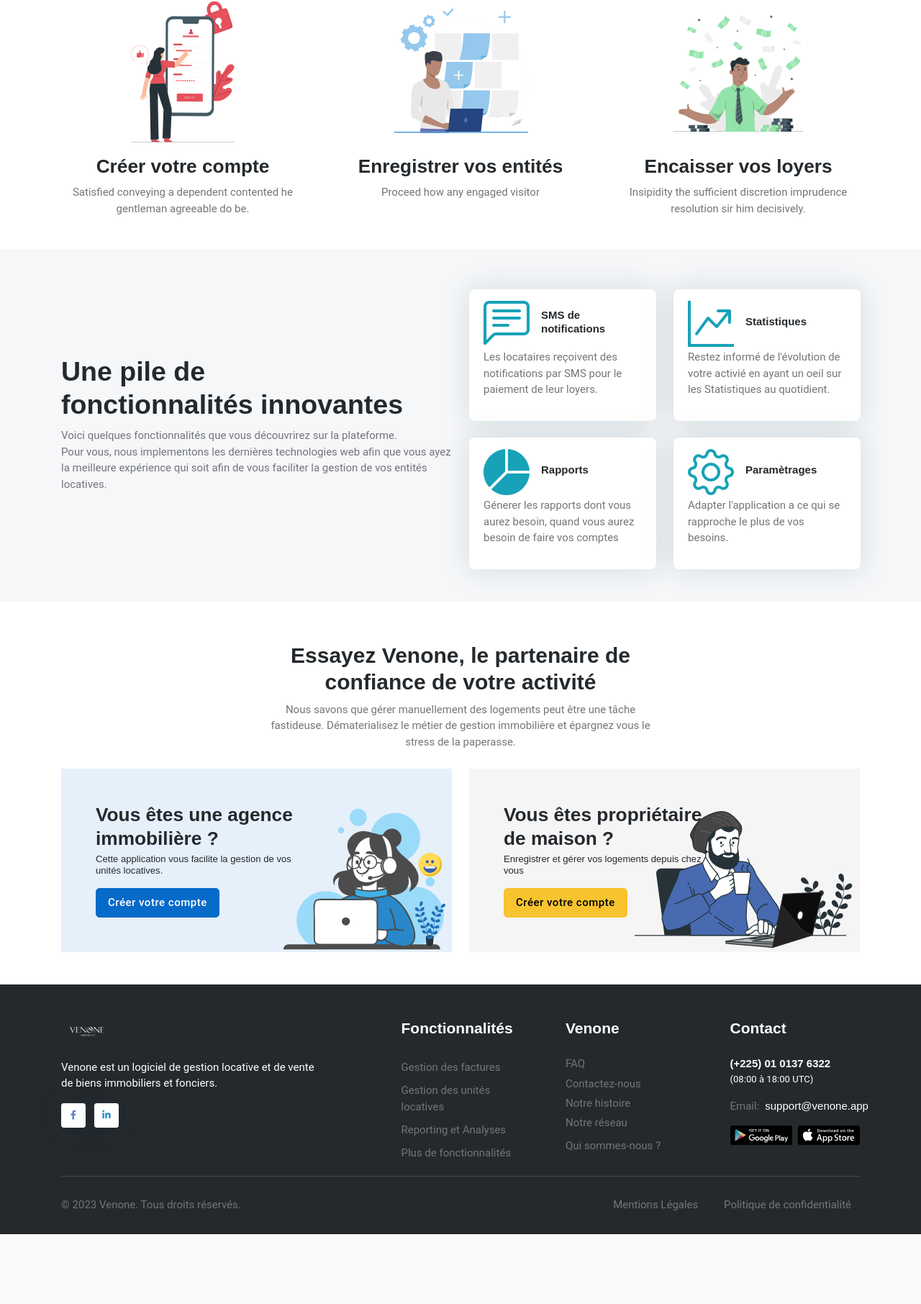
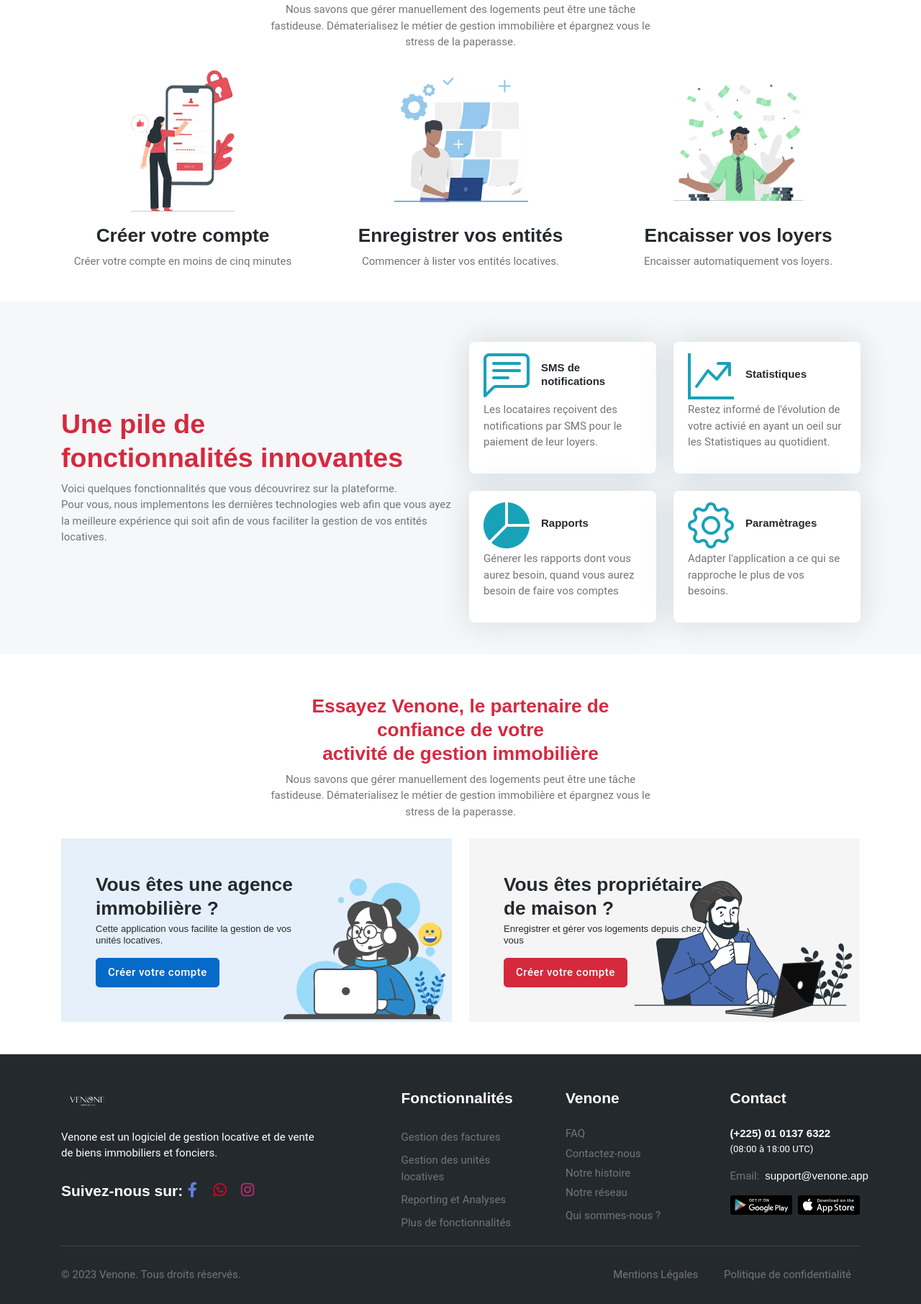
Before and after one commit to flavien-hugs/vne-shocase-web, a Flask app: page / in a window 1280 px wide. Shown: the part 873-2685 px from the top of the page at 72% size. Before the commit the page ends 2588 px from the top, so only its background shows below. Run offline with Flask 3, Linux system fonts and the light colour scheme; some libraries are stand-ins or nearby versions.

Commit message:
Improve template application

```diff
--- a/app/templates/includes/paths/_footer.html
+++ b/app/templates/includes/paths/_footer.html
@@ -9,18 +9,27 @@
                 <p class="my-3 text-white">
                 {{ config.SITE_NAME }} est un logiciel de gestion locative et de vente de biens immobiliers et fonciers.</p>
 
-                <ul class="list-inline mb-0 mt-3">
+                <div class="d-sm-flex align-items-center mt-2 mt-sm-4">
+                    <h5 class="mb-0 text-white">Suivez-nous sur: </h5>
+
                     <li class="list-inline-item">
-                        <a class="btn btn-white btn-sm shadow px-2 text-facebook" href="#">
+                        <a class="fs-5 me-1 text-facebook" href="#">
                             <i class="fab fa-fw fa-facebook-f"></i>
                         </a>
                     </li>
+
                     <li class="list-inline-item">
-                        <a class="btn btn-white btn-sm shadow px-2 text-linkedin" href="#">
-                            <i class="fab fa-fw fa-linkedin-in"></i>
+                        <a class="fs-5 me-1 text-pinterest" href="#">
+                            <i class="fab fa-fw fa-whatsapp"></i>
                         </a>
                     </li>
-                </ul>
+
+                    <li class="list-inline-item">
+                        <a class="fs-5 me-1 text-instagram" href="#">
+                            <i class="fab fa-fw  fa-instagram"></i>
+                        </a>
+                    </li>
+                </div>
             </div>
 
             <div class="col-md-6 col-lg-7">
@@ -38,8 +47,8 @@
                     <div class="col-4 col-sm-4">
                         <h5 class="mb-2 mb-2 mb-md-4 text-white">{{ config.SITE_NAME }}</h5>
                         <ul class="nav flex-column">
-                            <li class="nav-item"><a class="nav-link pt-0" href="#">FAQ</a></li>
-                            <li class="nav-item"><a class="nav-link pt-0" href="#">Contactez-nous</a></li>
+                            <li class="nav-item"><a class="nav-link pt-0" href="/faq/">FAQ</a></li>
+                            <li class="nav-item"><a class="nav-link pt-0" href="{{ url_for('main.contact_page')}}">Contactez-nous</a></li>
                             <li class="nav-item"><a class="nav-link pt-0" href="#">Notre histoire</a></li>
                             <li class="nav-item"><a class="nav-link pt-0" href="#">Notre réseau</a></li>
                             <li class="nav-item"><a class="nav-link" href="#">Qui sommes-nous ?</a></li>
@@ -83,7 +92,7 @@
                                 </a>
                             </li>
                             <li class="list-inline-item">
-                                <a class="nav-link" href="#">
+                                <a class="nav-link" href="/cgu/">
                                     Politique de confidentialité
                                 </a>
                             </li>
--- a/app/templates/includes/paths/_navbar.html
+++ b/app/templates/includes/paths/_navbar.html
@@ -1,4 +1,4 @@
-<header class="navbar-light navbar-transparent navbar-sticky header-static">
+<header class="navbar-light navbar-sticky">
     <nav class="navbar navbar-expand-xl">
         <div class="container">
             <a class="navbar-brand me-0" href="/">
--- /dev/null
+++ b/app/templates/includes/paths/_signup.html
@@ -0,0 +1,37 @@
+<div class="row g-4">
+    <div class="col-lg-6 position-relative overflow-hidden">
+        <div class="bg-primary bg-opacity-10 rounded-0 p-5 h-100">
+            <div class="position-absolute bottom-0 end-0 me-3">
+                <img loading="lazy" src="{{ url_for('static', filename='img/element/15.svg') }}" class="h-100px h-sm-200px" alt="inscription-agence-immobiliere"></div>
+            <div class="row">
+                <div class="col-sm-8 position-relative">
+                    <h4 class="mb-1">Vous êtes une agence immobilière ?</h4>
+                    <p class="mb-3 h5 fw-light small">
+                        Cette application vous facilite la gestion de vos unités locatives.
+                    </p>
+                    <a href="#!" class="btn btn-primary mb-0">
+                        Créer votre compte
+                    </a>
+                </div>
+            </div>
+        </div>
+    </div>
+
+    <div class="col-lg-6 position-relative overflow-hidden">
+        <div class="bg-secondary rounded-0 bg-opacity-10 p-5 h-100">
+            <div class="position-absolute bottom-0 end-0 me-3">
+                <img loading="lazy" src="{{ url_for('static', filename='img/element/08.svg') }}" class="h-100px h-sm-200px" alt="inscription-proprietaire-maison"></div>
+            <div class="row">
+                <div class="col-sm-8 position-relative">
+                    <h4 class="mb-1">Vous êtes propriétaire de maison ?</h4>
+                    <p class="mb-3 h5 fw-light small">
+                        Enregistrer et gérer vos logements depuis chez vous
+                    </p>
+                    <a href="#!" class="btn btn-danger mb-0">
+                        Créer votre compte
+                    </a>
+                </div>
+            </div>
+        </div>
+    </div>
+</div>
--- a/app/templates/index.html
+++ b/app/templates/index.html
@@ -49,7 +49,7 @@
 	    <div class="container">
 	        <div class="row mb-4">
 	            <div class="col-sm-10 col-xl-6 text-center mx-auto">
-	                <h1 class="h3">Vous pouvez devenir une étoile filante avec notre aide</h1>
+	                <h1 class="fs-3 text-danger">Vous pouvez devenir <br> une étoile filante avec notre aide</h1>
 	                <p class="mb-0">
 	                    Nous savons que gérer manuellement des logements peut être une tâche fastideuse.
 	                    Dématerialisez le métier de gestion immobilière et épargnez vous le stress de la paperasse.
@@ -61,19 +61,21 @@
 	            <div class="col-md-4 text-center">
 	                <img loading="lazy" src="{{ url_for('static', filename='img/element/create-account.svg') }}"  class="h-200px" alt="create-account">
 	                <h4 class="mt-3">Créer votre compte</h4>
-	                <p class="text-truncate-2 mb-0">Satisfied conveying a dependent contented he gentleman agreeable do be.</p>
+	                <p class="text-truncate-2 mb-0">Créer votre compte en moins de cinq minutes</p>
 	            </div>
 
 	            <div class="col-md-4 text-center">
 	                <img loading="lazy" src="{{ url_for('static', filename='img/element/add-course.svg') }}" class="h-200px" alt="">
 	                <h4 class="mt-3">Enregistrer vos entités</h4>
-	                <p class="text-truncate-2 mb-0">Proceed how any engaged visitor</p>
+	                <p class="text-truncate-2 mb-0">Commencer à lister vos entités locatives.</p>
 	            </div>
 
 	            <div class="col-md-4 text-center">
 	                <img loading="lazy" src="{{ url_for('static', filename='img/element/earn-money.svg') }}" class="h-200px" alt="earn-money">
 	                <h4 class="mt-3">Encaisser vos loyers</h4>
-	                <p class="text-truncate-2 mb-0">Insipidity the sufficient discretion imprudence resolution sir him decisively.</p>
+	                <p class="text-truncate-2 mb-0">
+	                	Encaisser automatiquement vos loyers.
+	                </p>
 	            </div>
 	        </div>
 	    </div>
@@ -83,7 +85,7 @@
 	    <div class="container">
 	        <div class="row g-4 align-items-center justify-content-between">
 	            <div class="col-md-6 col-xl-6">
-	                <h1 class="fs-2">
+	                <h1 class="fs-2 text-danger">
 	                	Une pile de <br>
 	                	fonctionnalités innovantes
 	                </h1>
@@ -173,8 +175,8 @@
 	    <div class="container">
 	    	<div class="row mb-4">
 	            <div class="col-sm-10 col-xl-6 text-center mx-auto">
-	                <h1 class="h3">
-	                	Essayez {{ config.SITE_NAME }}, le partenaire de confiance de votre activité
+	                <h1 class="fs-4 text-danger">
+	                	Essayez {{ config.SITE_NAME }}, le partenaire de confiance de votre <br> activité de gestion immobilière
 	                </h1>
 	                <p class="mb-0">
 	                    Nous savons que gérer manuellement des logements peut être une tâche fastideuse.
@@ -182,43 +184,8 @@
 	                </p>
 	            </div>
 	        </div>
-	        <div class="row g-4">
-	            <div class="col-lg-6 position-relative overflow-hidden">
-	                <div class="bg-primary bg-opacity-10 rounded-0 p-5 h-100">
-	                    <div class="position-absolute bottom-0 end-0 me-3">
-	                        <img loading="lazy" src="{{ url_for('static', filename='img/element/15.svg') }}" class="h-100px h-sm-200px" alt=""></div>
-	                    <div class="row">
-	                        <div class="col-sm-8 position-relative">
-	                            <h4 class="mb-1">Vous êtes une agence immobilière ?</h4>
-	                            <p class="mb-3 h5 fw-light small">
-	                                Cette application vous facilite la gestion de vos unités locatives.
-	                            </p>
-	                            <a href="#!" class="btn btn-primary mb-0">
-	                            	Créer votre compte
-	                            </a>
-	                        </div>
-	                    </div>
-	                </div>
-	            </div>
 
-	            <div class="col-lg-6 position-relative overflow-hidden">
-	                <div class="bg-secondary rounded-0 bg-opacity-10 p-5 h-100">
-	                    <div class="position-absolute bottom-0 end-0 me-3">
-	                        <img loading="lazy" src="{{ url_for('static', filename='img/element/08.svg') }}" class="h-100px h-sm-200px" alt=""></div>
-	                    <div class="row">
-	                        <div class="col-sm-8 position-relative">
-	                            <h4 class="mb-1">Vous êtes propriétaire de maison ?</h4>
-	                            <p class="mb-3 h5 fw-light small">
-	                                Enregistrer et gérer vos logements depuis chez vous
-	                            </p>
-	                            <a href="#!" class="btn btn-warning mb-0">
-	                            	Créer votre compte
-	                            </a>
-	                        </div>
-	                    </div>
-	                </div>
-	            </div>
-	        </div>
+	        {% include "includes/paths/_signup.html" %}
 	    </div>
 	</section>
 {% endblock body_content %}
```
Also changed, not shown: app/templates/includes/paths/_breadcrumb.html (added, +48 -0 lines), app/templates/page/contact.html (+62 -0 lines), app/templates/page/page.html (+1 -39 lines).
